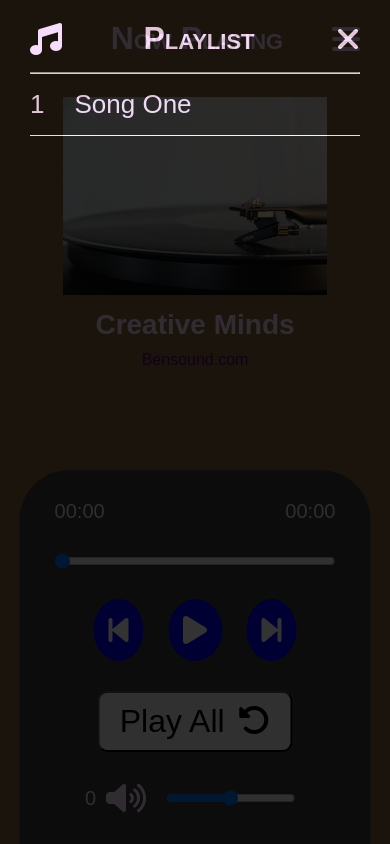
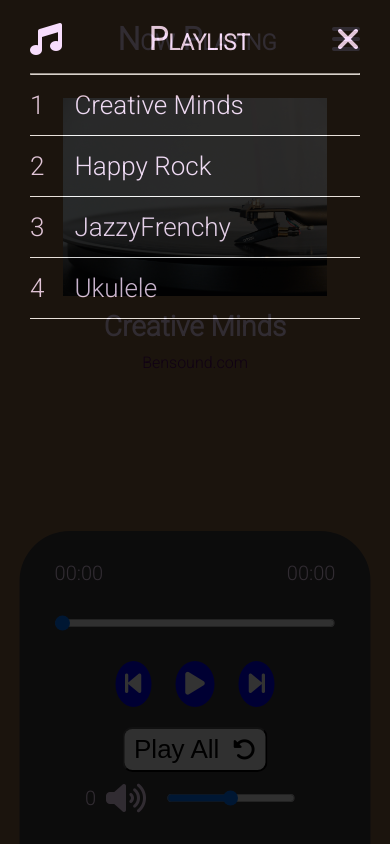
Before and after one commit to Elozino/Music-App, a plain HTML site: page index.html in a window 390 px wide. Both pictures are taken after a click on the element 345 px from the left and 38 px from the top of the page. Drawn offline with Linux system fonts and the light colour scheme.

Commit message:
added functionality

```diff
--- a/app.js
+++ b/app.js
@@ -3,7 +3,7 @@ const home = document.querySelector(".home");
 const menu = document.querySelector(".menu");
 const close = document.querySelector(".close");
 const playlists = document.querySelector(".playlists");
-
+const playlistItem = document.querySelector(".playlist-item");
 //Song Info
 const trackImage = document.querySelector(".track-image");
 const songTitle = document.querySelector(".song-title");
@@ -27,14 +27,6 @@ const durationSlider = document.querySelector(".duration-slider");
 console.log(durationTimer);
 console.log(currentTimer);
 console.log(durationSlider);
-
-//To open and close playlist section
-menu.addEventListener("click", () => {
-  playlists.style.left = "0";
-});
-close.addEventListener("click", () => {
-  playlists.style.left = "-100%";
-});
 
 //Creating a track list
 let trackList = [
@@ -64,12 +56,10 @@ let trackList = [
   },
 ];
 
-
 let indexOfTrack = 0;
 let timer = 0;
 let track = document.createElement("audio");
 let isPlaying = false;
-
 
 //EventListeners
 play.addEventListener("click", playAndPause);
@@ -79,7 +69,6 @@ speaker.addEventListener("click", mute);
 speakerControl.addEventListener("change", slider);
 durationSlider.addEventListener("change", updateDuration);
 track.addEventListener("timeupdate", updateSongTime);
-
 
 //Load Tracks
 function loadTracks(indexTrack) {
@@ -94,7 +83,6 @@ function loadTracks(indexTrack) {
 }
 loadTracks(indexOfTrack);
 
-
 //Play and Paused tracks
 function playAndPause() {
   if (isPlaying == false) {
@@ -104,7 +92,6 @@ function playAndPause() {
   }
 }
 
-
 //Play tracks
 function playSong() {
   track.play();
@@ -112,14 +99,12 @@ function playSong() {
   play.innerHTML = '<i class="fas fa-pause"></i>';
 }
 
-
 //Pause tracks
 function pauseSong() {
   track.pause();
   isPlaying = false;
   play.innerHTML = '<i class="fas fa-play"></i>';
 }
-
 
 //Next Song
 function nextSong() {
@@ -134,7 +119,6 @@ function nextSong() {
   }
 }
 
-
 //Previous song
 function prevSong() {
   if (indexOfTrack > 0) {
@@ -148,23 +132,22 @@ function prevSong() {
   }
 }
 
-
 //To mute sound
 function mute() {
   track.volume = 0;
   speakerVolume.innerHTML = 0;
   speakerControl.value = 0;
+  speaker.innerHTML = '<i class="fas fa-volume-mute"></i>'
   console.log(speaker);
 }
-
 
 //To change volume with the slider
 function slider() {
   speakerVolume.value = speakerControl.value;
   track.volume = speakerControl.value / 100;
   speakerVolume.innerHTML = Math.round(track.volume * 100);
+  speaker.innerHTML = '<i class="fas fas fa-volume-up"></i>'
 }
-
 
 //To update duration of audio
 function updateDuration() {
@@ -175,12 +158,10 @@ function updateDuration() {
   track.currentTime = sliderPosition;
 }
 
-
 //To reset the slider so when a song is played the prev is cleared
 function resetSlider() {
   durationSlider.value = 0;
 }
-
 
 //Making the slider move with the song track
 function updateSlider() {
@@ -205,7 +186,6 @@ function updateSlider() {
   }
 }
 
-
 //Update current song time
 function updateSongTime() {
   if (track.duration) {
@@ -218,22 +198,63 @@ function updateSongTime() {
     let durationSec = Math.floor(track.duration - durationMin * 60); //To get the current sec
 
     if (durationMin < 10) {
-      durationMin = `0${durationMin}`
+      durationMin = `0${durationMin}`;
     }
     if (durationSec < 10) {
-      durationSec = `0${durationSec}`
+      durationSec = `0${durationSec}`;
     }
     if (currentMin < 10) {
-      currentMin = `0${currentMin}`
+      currentMin = `0${currentMin}`;
     }
     if (currentSec < 10) {
-      currentSec = `0${currentSec}`
+      currentSec = `0${currentSec}`;
     }
-    currentTimer.innerHTML = `${currentMin}:${currentSec}`
-    durationTimer.innerHTML = `${durationMin}:${durationSec}`
-  }
-  else{
-    currentTimer.innerHTML = `00:00`
-    durationTimer.innerHTML = `00:00`
+    currentTimer.innerHTML = `${currentMin}:${currentSec}`;
+    durationTimer.innerHTML = `${durationMin}:${durationSec}`;
+  } else {
+    currentTimer.innerHTML = `00:00`;
+    durationTimer.innerHTML = `00:00`;
   }
 }
+
+//To open and close playlist section
+menu.addEventListener("click", () => {
+  playlists.style.left = "0";
+});
+close.addEventListener("click", () => {
+  playlists.style.left = "-100%";
+});
+
+let counter = 1;
+function displayTracks() {
+  let counter = 1;
+  trackList.forEach((tracks) => {
+    // console.log(tracks.name);
+    let div = document.createElement("div");
+    div.classList.add("music-playlist");
+    div.innerHTML = `
+      <span class="song-index">${counter++}</span>
+      <p class="song-name">${tracks.name}</p>
+    `;
+    playlistItem.appendChild(div);
+  });
+  playFromPlaylist();
+}
+displayTracks();
+
+//Play song from playlist
+function playFromPlaylist() {
+  playlistItem.addEventListener("click", (e) => {
+    if (e.target.classList.contains("song-name")) {
+      // alert(e.target.innerHTML) //We used innerHTML because we want to access it as an html file and not its textContent
+      const indexNum = trackList.findIndex((item) => {
+        if (item.name === e.target.innerHTML) {
+          return true;
+        }
+      });
+      loadTracks(indexNum)
+      playSong()
+      playlists.style.left = "-100%"; //To hide the playlist
+    }
+  });
+}
--- a/index.html
+++ b/index.html
@@ -86,10 +86,10 @@
 
           <!--Playlist Item-->
           <div class="playlist-item">
-            <div class="music-playlist">
+            <!-- <div class="music-playlist">
               <span class="song-index">1</span>
               <p class="song-name">Song One</p>
-            </div>
+            </div> -->
           </div>
         </div>
       </div>
--- a/style.scss
+++ b/style.scss
@@ -1,3 +1,4 @@
+@import url('https://fonts.googleapis.com/css2?family=Roboto:wght@300&display=swap');
 /* SCSS Variables */
 @mixin flex($x, $y, $z) {
   display: $x;
@@ -22,7 +23,7 @@
 body {
   background-color: #1a011f;
   color: #f7ddfc;
-  font-family: Arial, Helvetica, sans-serif;
+  font-family: 'Roboto', sans-serif;
 }
 
 /*General Styles*/
@@ -161,3 +162,37 @@ body {
     margin-right: 30px;
   }
 }
+
+@media screen and (max-width: 414px) {
+  .music-info {
+    .track-img{
+      img{
+        width: 80%;
+        max-height: 200px;
+        margin-top: 30px;
+        object-fit: contain;
+      }
+    }
+  }
+  .control-btn {
+    margin-bottom: 20px;
+    button {
+      text-align: center;
+      padding: 10px;
+      margin: 0 10px;
+      i{
+        font-size: 26px;
+      }
+    }
+  }
+  .playall {
+    margin-bottom: 10px;
+    padding: 5px 10px;
+    span {
+      font-size: 26px;
+    }
+    i{
+      font-size: 23px;
+    }
+  }
+}
```
Also changed, not shown: style.css, 1 other file.
